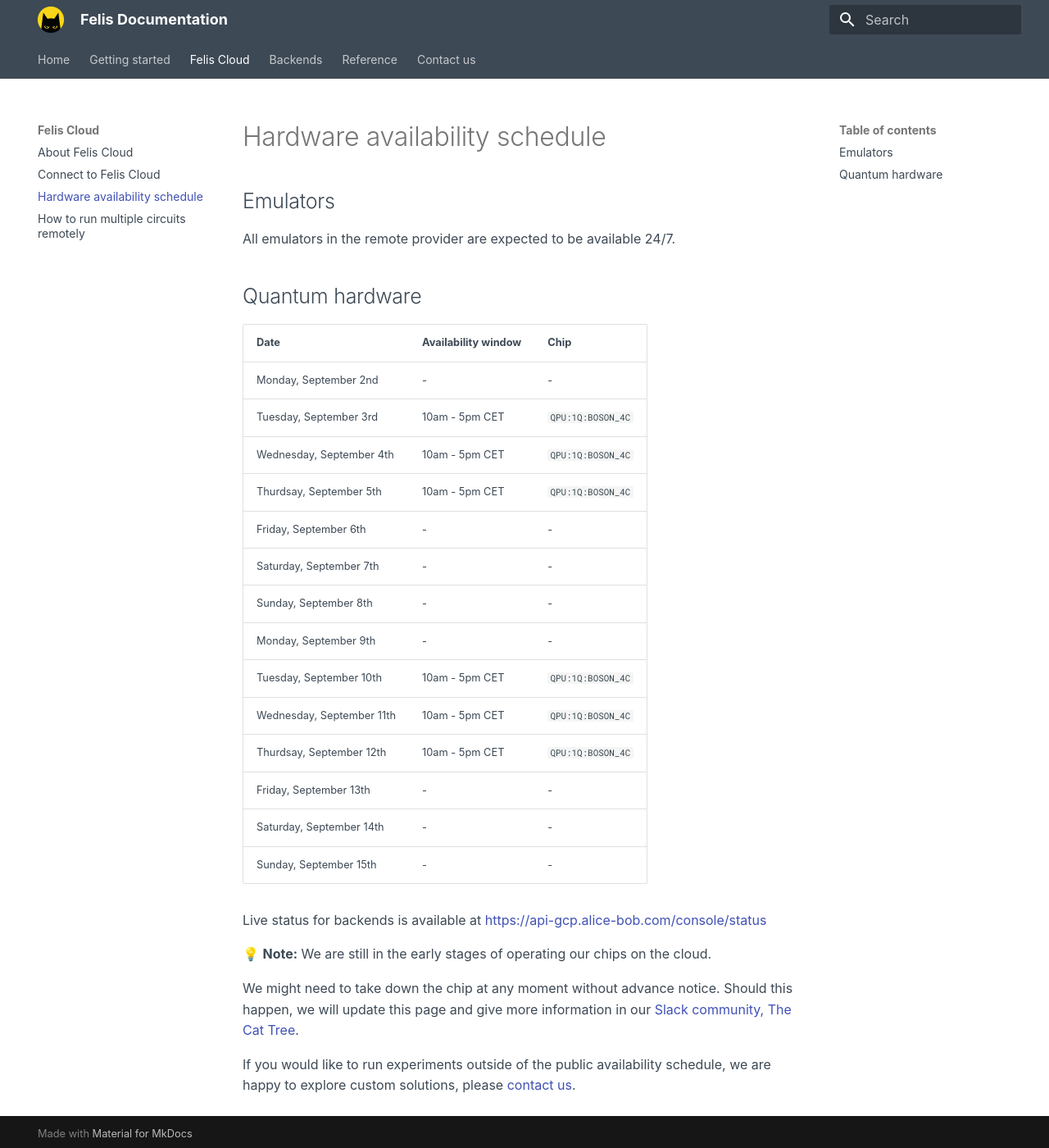
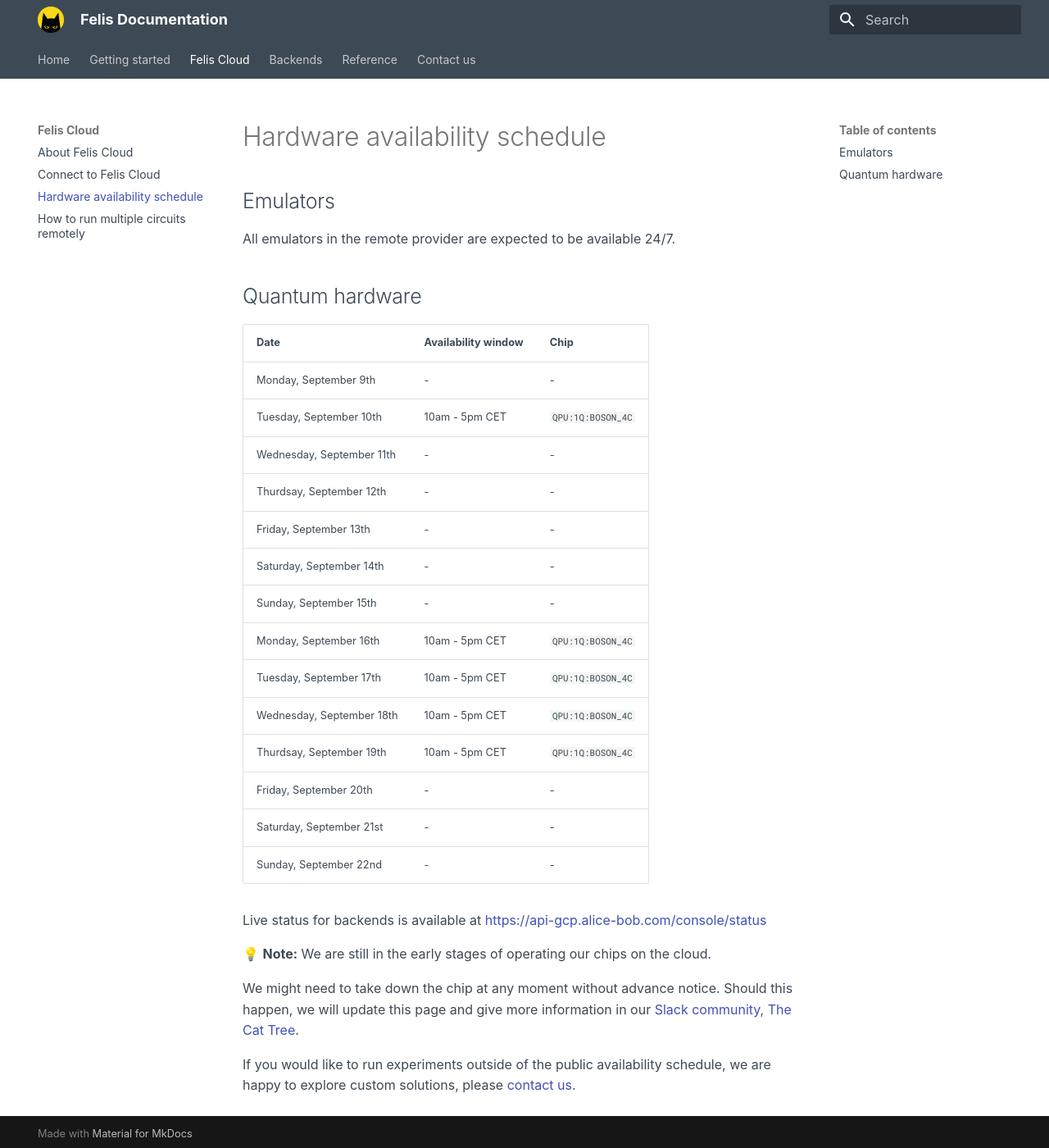
Before and after one commit to Alice-Bob-SW/felis, an MkDocs documentation site: the page built from docs/felis_cloud/hardware_availability_schedule.md, in a window 1280 px wide and 1400 px high. Shown: the whole window at 82% size. Built offline with MkDocs 1.6.1 and Material for MkDocs 9.7.7, drawn with Linux system fonts in a browser that asks for light colours.

Commit message:
Update hardware_availability_schedule.md

```diff
--- a/docs/felis_cloud/hardware_availability_schedule.md
+++ b/docs/felis_cloud/hardware_availability_schedule.md
@@ -8,20 +8,21 @@
 
 | Date | Availability window | Chip |
 | --- | --- | --- |
-| Monday, September 2nd | - | - |
-| Tuesday, September 3rd | 10am - 5pm CET | `QPU:1Q:BOSON_4C` |
-| Wednesday, September 4th | 10am - 5pm CET | `QPU:1Q:BOSON_4C` |
-| Thurdsay, September 5th | 10am - 5pm CET | `QPU:1Q:BOSON_4C` |
-| Friday, September 6th | - | - |
-| Saturday, September 7th | - | - |
-| Sunday, September 8th | - | - |
 | Monday, September 9th | - | - |
 | Tuesday, September 10th | 10am - 5pm CET | `QPU:1Q:BOSON_4C` |
-| Wednesday, September 11th | 10am - 5pm CET | `QPU:1Q:BOSON_4C` |
-| Thurdsay, September 12th | 10am - 5pm CET | `QPU:1Q:BOSON_4C` |
+| Wednesday, September 11th | - | - |
+| Thurdsay, September 12th | - | - |
 | Friday, September 13th | - | - |
 | Saturday, September 14th | - | - |
 | Sunday, September 15th | - | - |
+| Monday, September 16th | 10am - 5pm CET | `QPU:1Q:BOSON_4C` |
+| Tuesday, September 17th | 10am - 5pm CET | `QPU:1Q:BOSON_4C` |
+| Wednesday, September 18th | 10am - 5pm CET | `QPU:1Q:BOSON_4C` |
+| Thurdsay, September 19th | 10am - 5pm CET | `QPU:1Q:BOSON_4C` |
+| Friday, September 20th | - | - |
+| Saturday, September 21st | - | - |
+| Sunday, September 22nd | - | - |
+
 
 Live status for backends is available at [https://api-gcp.alice-bob.com/console/status](https://api-gcp.alice-bob.com/console/status)
 
```
